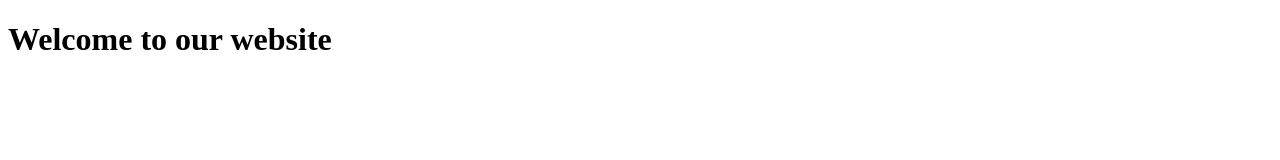
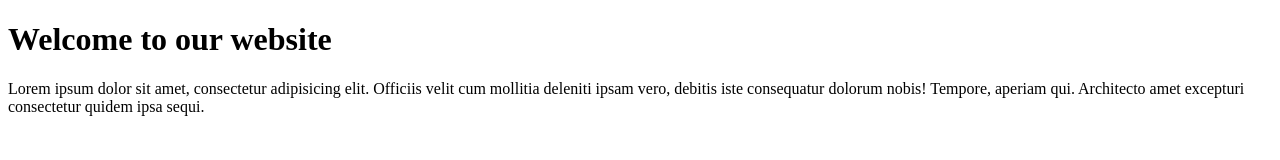
Before and after one commit to tutulportal/test-website-1, a plain HTML site: page index.html in a window 1280 px wide. Drawn offline with Linux system fonts and the light colour scheme.

Commit message:
Second Update

```diff
--- a/index.html
+++ b/index.html
@@ -8,6 +8,7 @@
 </head>
 <body>
     <h1>Welcome to our website</h1>
+    <p>Lorem ipsum dolor sit amet, consectetur adipisicing elit. Officiis velit cum mollitia deleniti ipsam vero, debitis iste consequatur dolorum nobis! Tempore, aperiam qui. Architecto amet excepturi consectetur quidem ipsa sequi.</p>
     <script src="./js/script.js"></script>
 </body>
 </html>
```
